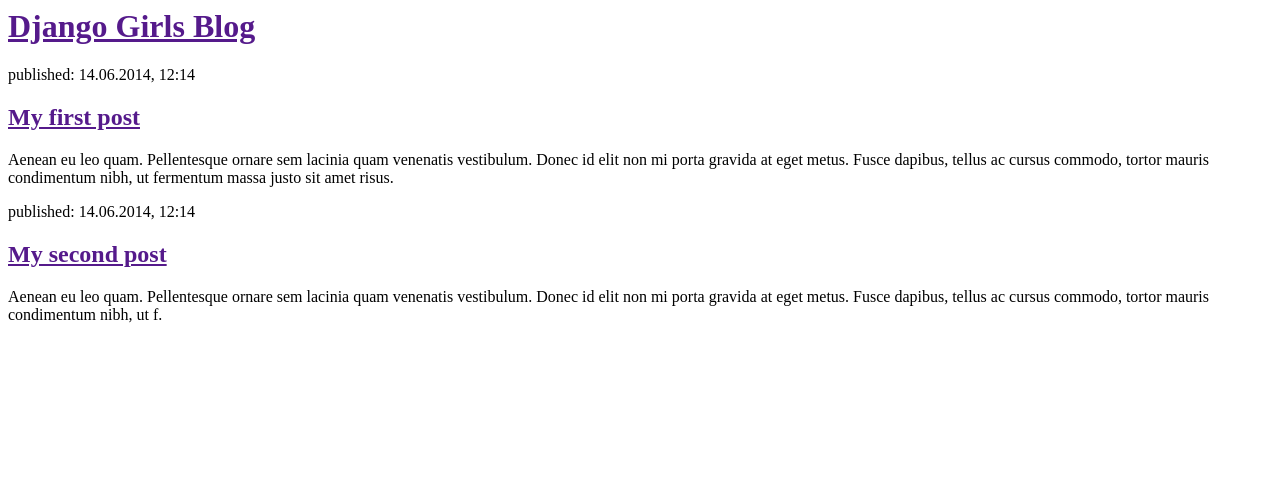
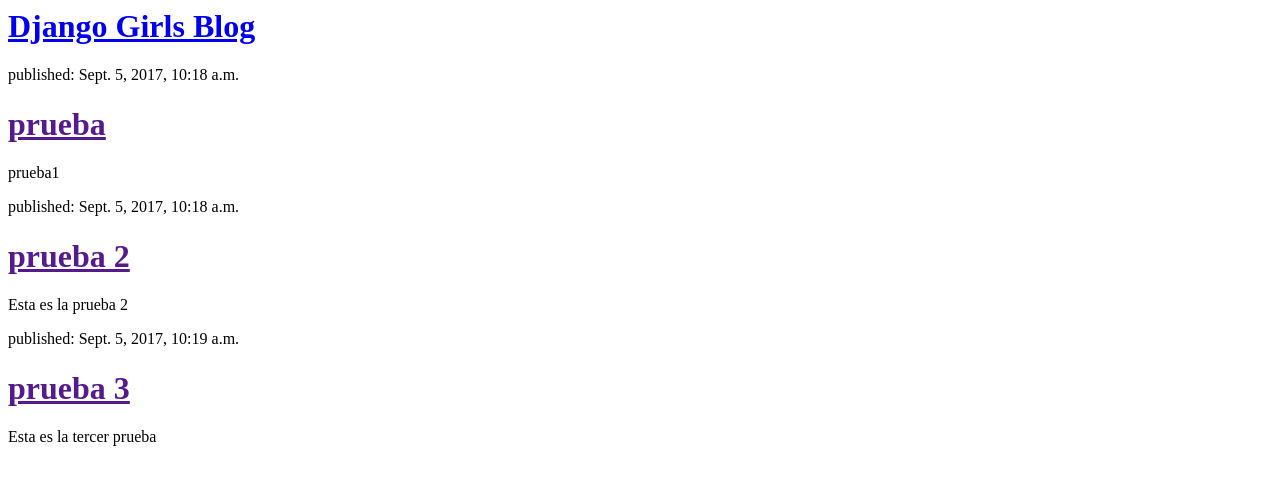
Before and after one commit to Plax96/blog-plax, a Django app: page / in a window 1280 px wide. Shown: the top 485 px of the page. Run offline with Django 3.2, Linux system fonts and the light colour scheme; data comes from the database, SQL or seed files in the repository; both versions use the stored data as it was after the commit.

Commit message:
Template con datos

```diff
--- a/blog/templates/blog/post_listar.html
+++ b/blog/templates/blog/post_listar.html
@@ -3,20 +3,17 @@
             <title>Django Girls blog</title>
         </head>
         <body>
-            <div>
-                <h1><a href="">Django Girls Blog</a></h1>
-            </div>
+          <div>
+              <h1><a href="/">Django Girls Blog</a></h1>
+          </div>
 
-            <div>
-                <p>published: 14.06.2014, 12:14</p>
-                <h2><a href="">My first post</a></h2>
-                <p>Aenean eu leo quam. Pellentesque ornare sem lacinia quam venenatis vestibulum. Donec id elit non mi porta gravida at eget metus. Fusce dapibus, tellus ac cursus commodo, tortor mauris condimentum nibh, ut fermentum massa justo sit amet risus.</p>
-            </div>
+          {% for post in posts %}
+              <div>
+                  <p>published: {{ post.fecha_creacion }}</p>
+                  <h1><a href="">{{ post.titulo }}</a></h1>
+                  <p>{{ post.texto|linebreaksbr }}</p>
+              </div>
+          {% endfor %}
 
-            <div>
-                <p>published: 14.06.2014, 12:14</p>
-                <h2><a href="">My second post</a></h2>
-                <p>Aenean eu leo quam. Pellentesque ornare sem lacinia quam venenatis vestibulum. Donec id elit non mi porta gravida at eget metus. Fusce dapibus, tellus ac cursus commodo, tortor mauris condimentum nibh, ut f.</p>
-            </div>
         </body>
     </html>
--- a/blog/views.py
+++ b/blog/views.py
@@ -1,5 +1,7 @@
 from django.shortcuts import render
+from django.utils import timezone
 from .models import *
 
 def post_listar(request):
-    return render(request, 'blog/post_listar.html', {})
+    posts = Postear.objects.filter(fecha_creacion__lte=timezone.now()).order_by('fecha_creacion')
+    return render(request, 'blog/post_listar.html', {'posts': posts})
--- a/sitioplax/settings.py
+++ b/sitioplax/settings.py
@@ -106,7 +106,7 @@ AUTH_PASSWORD_VALIDATORS = [
 
 LANGUAGE_CODE = 'en-us'
 
-TIME_ZONE = 'GT'
+TIME_ZONE = 'America/Guatemala'
 
 USE_I18N = True
 
```
Also changed, not shown: db.sqlite3.
